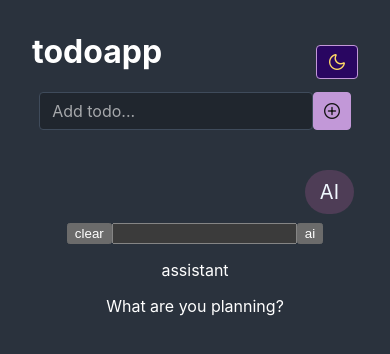
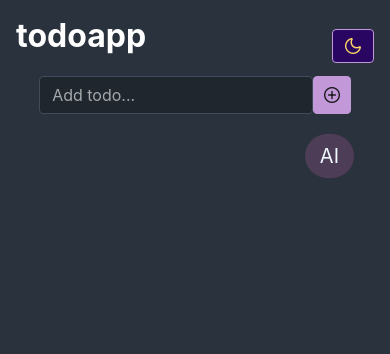
Before and after one commit to Sphaerista/todolist, a React (Create React App) app: page / in a window 390 px wide. Shown: the top 354 px of the page. Built offline with nearby package versions, Linux system fonts and the light colour scheme.

Commit message:
tuning ai chat

```diff
--- a/src/App.css
+++ b/src/App.css
@@ -74,10 +74,12 @@ button {
   position: relative;
 }
 .open-chat {
+  position: fixed;
+  bottom: 20px;
+  right: 20px;
+  z-index: 1000;
   box-shadow: none;
   border: none;
-  position: absolute;
-  right: 4px;
   color: aliceblue;
   background-color: var(--primary-900);
   /* width: 60px;
@@ -86,3 +88,27 @@ button {
 .open-chat:hover {
   background-color: var(--primary-800);
 }
+.p-toast {
+  max-width: 300px;
+}
+
+@media screen and (max-width: 425px) {
+  body {
+    padding: 1rem;
+  }
+  .title_and_tags {
+    grid-template-columns: 1fr auto 17%;
+  }
+  .p-speeddial-opened {
+    /* padding: 0.6rem; */
+    background: #282c34;
+    border-radius: 20px;
+  }
+  .chatbot-header {
+    display: flex;
+    justify-content: start;
+  }
+  .p-toast {
+    right: auto !important;
+  }
+}
--- a/src/App.tsx
+++ b/src/App.tsx
@@ -60,7 +60,6 @@ function App() {
             AI
           </Button>
         </div>
-        <NewAI />
       </div>
       {openChat && <AIUI />}
     </div>
--- a/src/ai/AIUI.tsx
+++ b/src/ai/AIUI.tsx
@@ -78,7 +78,7 @@ export default function App() {
       }
 
       const result = await response.json();
-      console.log(result, responseText);
+      setIsLoading(false);
       setResponse((prev) => [...prev, result.reply.choices[0].message]);
       setRenderedText((prev) => [...prev, result.reply.choices[0].message]);
     } catch (error) {
@@ -103,32 +103,32 @@ export default function App() {
         content: sendText,
       },
     ]);
+    setIsLoading(true);
     fetchData();
   };
   const clearHandler = () => {
     setResponse(conversationArr);
     setRenderedText(renderedArr);
   };
-  console.log(responseText);
 
-  const loadHandl = () => {
-    setIsLoading(true);
-  };
-  const loadHandlStop = () => {
-    setIsLoading(false);
-  };
+  // const loadHandl = () => {
+  //   setIsLoading(true);
+  // };
+  // const loadHandlStop = () => {
+  //   setIsLoading(false);
+  // };
   return (
     <>
       <main>
         <section className="chatbot-container">
           <div className="chatbot-header">
             {/* testing spinner */}
-            <Button severity="info" label="loading" onClick={loadHandl} />
+            {/* <Button severity="info" label="loading" onClick={loadHandl} />
             <Button
               severity="info"
               label="stop loading"
               onClick={loadHandlStop}
-            />
+            /> */}
             {/* testing spinner */}
             <Button severity="danger" onClick={clearHandler}>
               Clear
--- a/src/ai/ai-styles.css
+++ b/src/ai/ai-styles.css
@@ -9,6 +9,10 @@ main {
 /* chatbot elements */
 
 .chatbot-container {
+  position: fixed;
+  bottom: 70px;
+  right: 40px;
+  z-index: 999;
   background-color: var(--highlight-bg);
   width: 425px;
   min-height: 380px;
```
